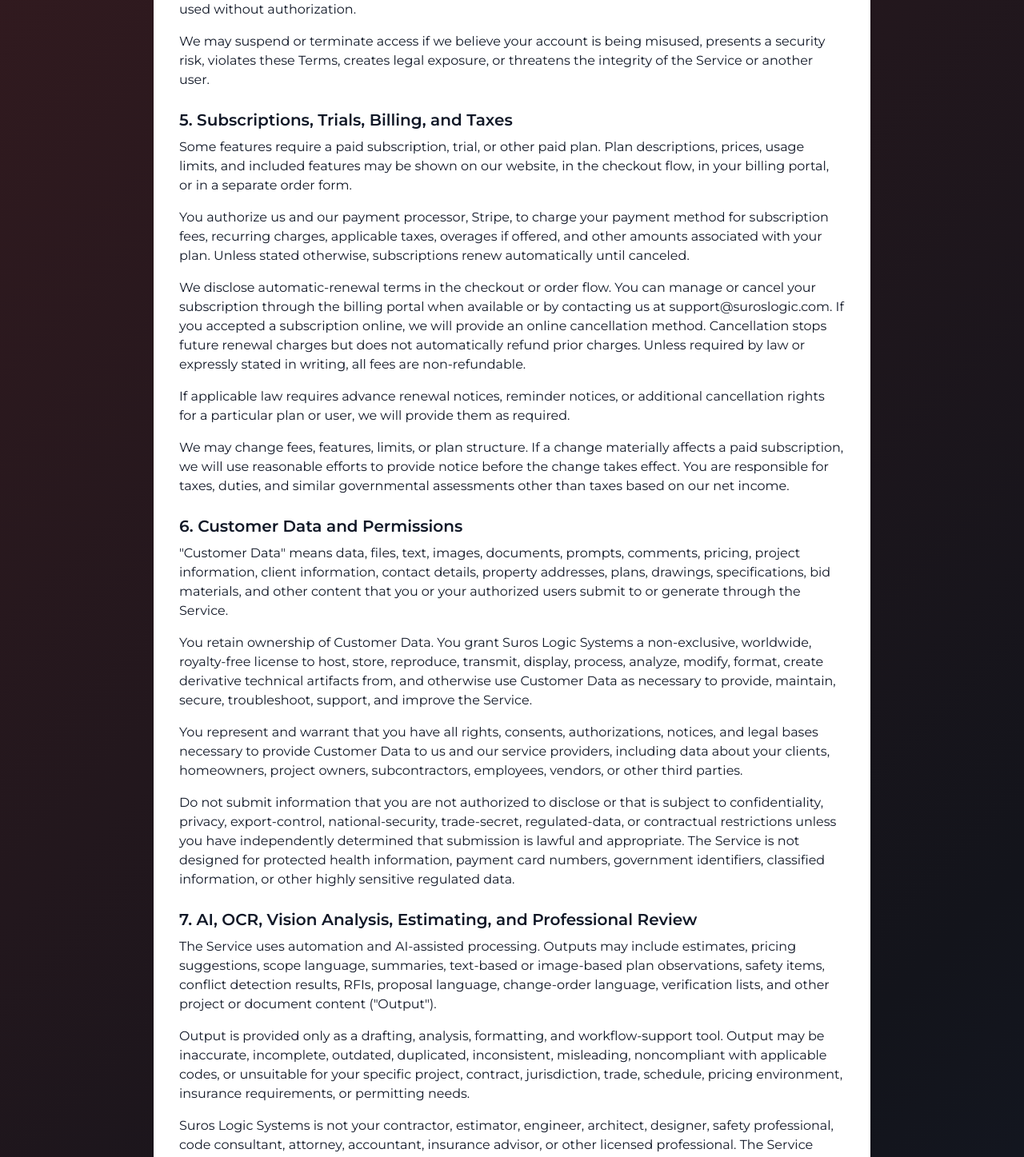
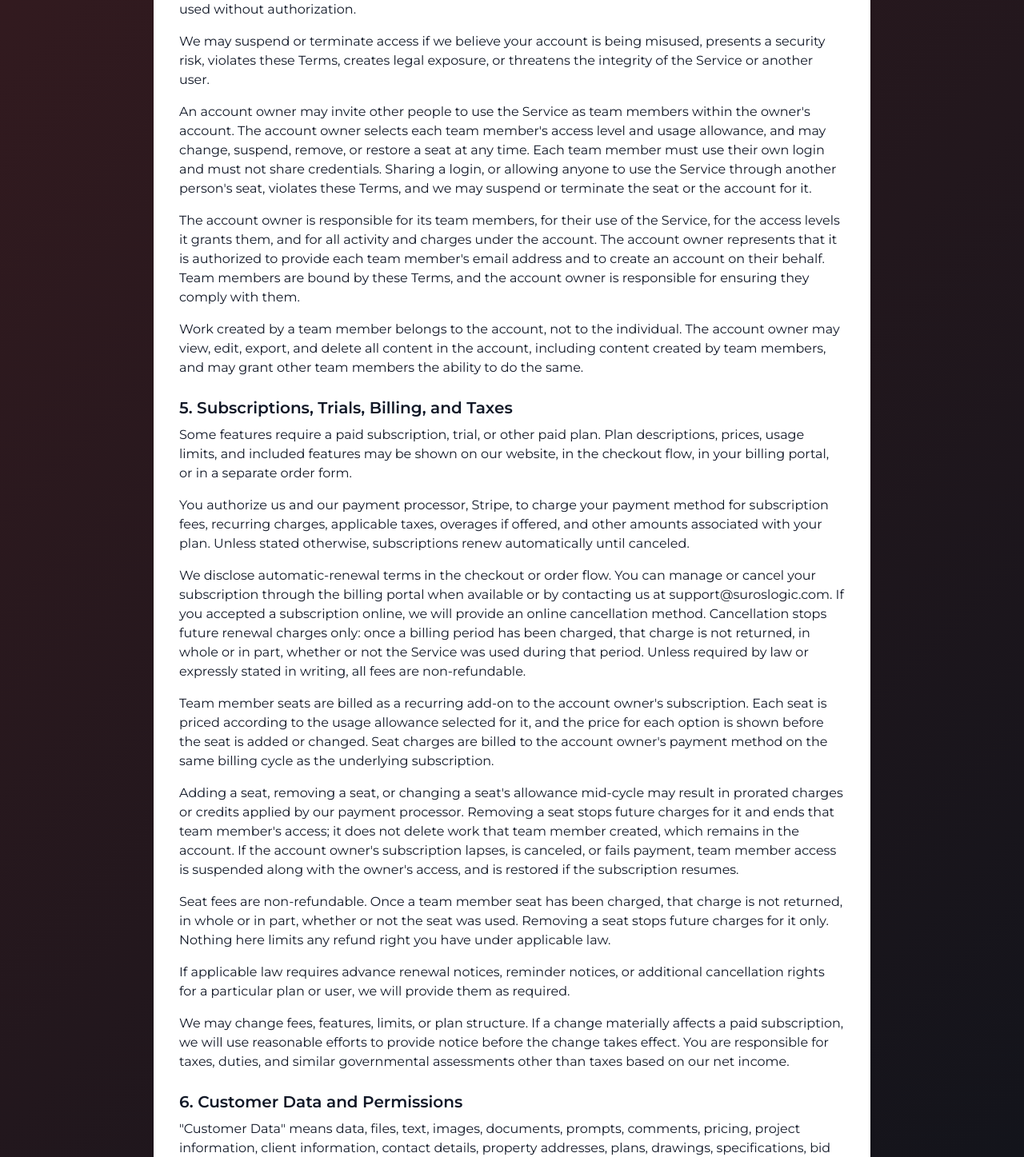
Before and after one commit to Justin-Rudolph/suros-logic-web, a React (Vite) app: page /terms in a window 1280 px wide. Shown: the part 1300-2747 px from the top of the page at 80% size. Built offline with nearby package versions, Linux system fonts and the light colour scheme; no server answers.

Commit message:
[47] Add v3.5.0 release notes and document team member seats in the privacy policy and terms

```diff
--- a/src/data/releaseNotes.ts
+++ b/src/data/releaseNotes.ts
@@ -1,6 +1,18 @@
 export const RELEASE_NOTES_STORAGE_KEY = "suros-logic-last-seen-release";
 
 export const releases = [
+  {
+    version: "v3.5.0",
+    date: "July 31, 2026",
+    highlights: [
+      "Added team member seats so account owners can invite up to three teammates, each with their own login, working inside the same company account.",
+      "Added three access levels for teammates — their own work only, view everything but edit their own, or full access to everything in the account.",
+      "Teammates get everything a normal account has: bid forms, proposals, change orders, project files, and plan uploads, all sharing the account's company branding.",
+      "Each seat comes with its own monthly plan-analysis allowance, chosen when the seat is added and changeable at any time.",
+      "Added a Team screen (accessible in your settings) to add, edit, suspend, and reactivate seats, with a clear view of who is active and what the account costs each month.",
+      "Team member access now follows the account's subscription automatically, so seats are suspended if a subscription lapses and restored when it resumes.",
+    ],
+  },
   {
     version: "v3.4.0",
     date: "July 2, 2026",
--- a/src/pages/Legal/PrivacyPolicy.tsx
+++ b/src/pages/Legal/PrivacyPolicy.tsx
@@ -47,7 +47,7 @@ export default function PrivacyPolicy() {
         <h1 className="text-3xl font-bold mb-2">
           Privacy Policy - Suros Logic Systems, LLC
         </h1>
-        <p className="text-sm text-gray-600 mb-8">Last updated: 05/24/2026</p>
+        <p className="text-sm text-gray-600 mb-8">Last updated: 07/31/2026</p>
 
         <h2 className="text-xl font-semibold mt-6 mb-2">1. Who We Are</h2>
         <p className="mb-4">
@@ -147,6 +147,29 @@ export default function PrivacyPolicy() {
           you authorize others to provide to us.
         </p>
 
+        <h3 className="text-lg font-semibold mt-4 mb-2">3.8 Team Accounts and Member Seats</h3>
+        <p className="mb-4">
+          The Service allows an account owner to invite other people to work inside the owner's
+          account as team members. To create a seat, the account owner provides the team member's
+          email address, and we create a login for that person. The account owner selects each team
+          member's access level and monthly usage allowance, and may change, suspend, remove, or
+          restore a seat at any time.
+        </p>
+        <p className="mb-4">
+          Information created by a team member inside an account belongs to that account, not to the
+          individual. Depending on the access level the owner selects, work created by one team
+          member may be visible to, and editable by, the account owner and other team members. The
+          account owner can always see, edit, and delete everything in the account, including work
+          created by team members, and can see each team member's name, email address, seat settings,
+          and usage.
+        </p>
+        <p className="mb-4">
+          If you are a team member, the account owner controls your access and the data in the
+          account. Requests to access, correct, export, or delete information held in a team account
+          are generally directed to the account owner. Your access ends if the owner removes your
+          seat or the account's subscription lapses.
+        </p>
+
         <h2 className="text-xl font-semibold mt-6 mb-2">4. How We Use Information</h2>
         <p className="mb-4">We use information for the following purposes:</p>
         <ul className="list-disc ml-8 mb-4">
@@ -217,6 +240,7 @@ export default function PrivacyPolicy() {
           <li>With payment processors and financial institutions to complete transactions and prevent fraud;</li>
           <li>With AI, cloud, email, PDF, storage, and infrastructure providers needed to provide requested features;</li>
           <li>With your organization, account administrators, or authorized users when applicable;</li>
+          <li>Within a team account, with the account owner and other team members, to the extent allowed by the access level the account owner has selected;</li>
           <li>With professional advisors, insurers, auditors, and legal representatives;</li>
           <li>With government authorities, regulators, courts, or third parties when required by law or needed to protect rights, safety, security, or property;</li>
           <li>In connection with a merger, acquisition, financing, restructuring, bankruptcy, sale of assets, or similar business transaction;</li>
--- a/src/pages/Legal/TermsConditions.tsx
+++ b/src/pages/Legal/TermsConditions.tsx
@@ -47,7 +47,7 @@ export default function TermsConditions() {
         <h1 className="text-3xl font-bold mb-2">
           Terms & Conditions (Terms of Service) - Suros Logic Systems, LLC
         </h1>
-        <p className="text-sm text-gray-600 mb-8">Last updated: 05/24/2026</p>
+        <p className="text-sm text-gray-600 mb-8">Last updated: 07/31/2026</p>
 
         <h2 className="text-xl font-semibold mt-6 mb-2">1. Acceptance of Terms</h2>
         <p className="mb-4">
@@ -117,6 +117,26 @@ export default function TermsConditions() {
           security risk, violates these Terms, creates legal exposure, or threatens the integrity of
           the Service or another user.
         </p>
+        <p className="mb-4">
+          An account owner may invite other people to use the Service as team members within the
+          owner's account. The account owner selects each team member's access level and usage allowance,
+          and may change, suspend, remove, or restore a seat at any time. Each team member must use their
+          own login and must not share credentials. Sharing a login, or allowing anyone to use the
+          Service through another person's seat, violates these Terms, and we may suspend or
+          terminate the seat or the account for it.
+        </p>
+        <p className="mb-4">
+          The account owner is responsible for its team members, for their use of the Service, for
+          the access levels it grants them, and for all activity and charges under the account. The
+          account owner represents that it is authorized to provide each team member's email address
+          and to create an account on their behalf. Team members are bound by these Terms, and the
+          account owner is responsible for ensuring they comply with them.
+        </p>
+        <p className="mb-4">
+          Work created by a team member belongs to the account, not to the individual. The account
+          owner may view, edit, export, and delete all content in the account, including content
+          created by team members, and may grant other team members the ability to do the same.
+        </p>
 
         <h2 className="text-xl font-semibold mt-6 mb-2">5. Subscriptions, Trials, Billing, and Taxes</h2>
         <p className="mb-4">
@@ -134,9 +154,30 @@ export default function TermsConditions() {
           We disclose automatic-renewal terms in the checkout or order flow. You can manage or
           cancel your subscription through the billing portal when available or by contacting us at
           support@suroslogic.com. If you accepted a subscription online, we will provide an online
-          cancellation method. Cancellation stops future renewal charges but does not automatically
-          refund prior charges. Unless required by law or expressly stated in writing, all fees are
-          non-refundable.
+          cancellation method. Cancellation stops future renewal charges only: once a billing period
+          has been charged, that charge is not returned, in whole or in part, whether or not the
+          Service was used during that period. Unless required by law or expressly stated in writing,
+          all fees are non-refundable.
+        </p>
+        <p className="mb-4">
+          Team member seats are billed as a recurring add-on to
+          the account owner's subscription. Each seat is priced according to the usage allowance
+          selected for it, and the price for each option is shown before the seat is added or
+          changed. Seat charges are billed to the account owner's payment method on the same billing
+          cycle as the underlying subscription.
+        </p>
+        <p className="mb-4">
+          Adding a seat, removing a seat, or changing a seat's allowance mid-cycle may result in
+          prorated charges or credits applied by our payment processor. Removing a seat stops future
+          charges for it and ends that team member's access; it does not delete work that team member
+          created, which remains in the account. If the account owner's subscription lapses, is
+          canceled, or fails payment, team member access is suspended along with the owner's access,
+          and is restored if the subscription resumes.
+        </p>
+        <p className="mb-4">
+          Seat fees are non-refundable. Once a team member seat has been charged, that charge is not
+          returned, in whole or in part, whether or not the seat was used. Removing a seat stops future
+          charges for it only. Nothing here limits any refund right you have under applicable law.
         </p>
         <p className="mb-4">
           If applicable law requires advance renewal notices, reminder notices, or additional
@@ -372,6 +413,12 @@ export default function TermsConditions() {
           termination will survive, including intellectual property, confidentiality, disclaimers,
           limitation of liability, indemnification, dispute resolution, and payment obligations.
         </p>
+        <p className="mb-4">
+          Suspension or termination of an account also suspends or terminates the access of every
+          team member in that account. An account owner may separately remove or suspend an
+          individual team member's seat at any time, which ends that person's access to the account
+          while leaving the account itself unaffected.
+        </p>
 
         <h2 className="text-xl font-semibold mt-6 mb-2">18. Governing Law and Disputes</h2>
         <p className="mb-4">
```
